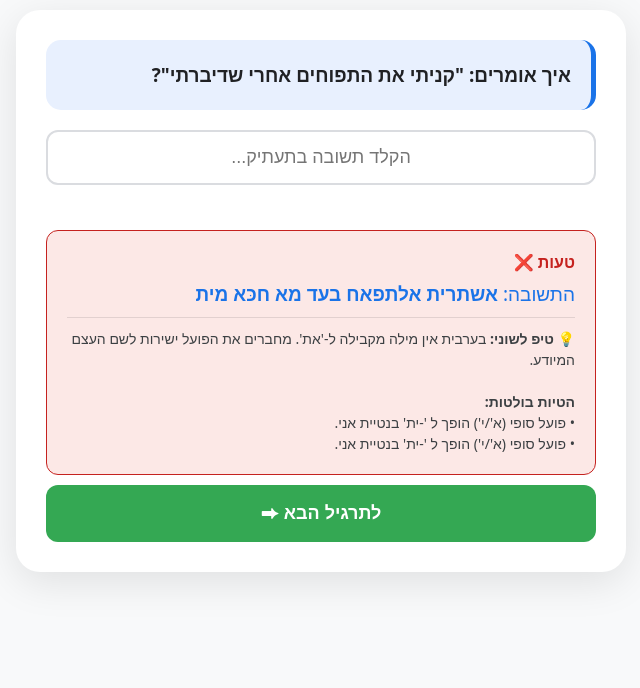
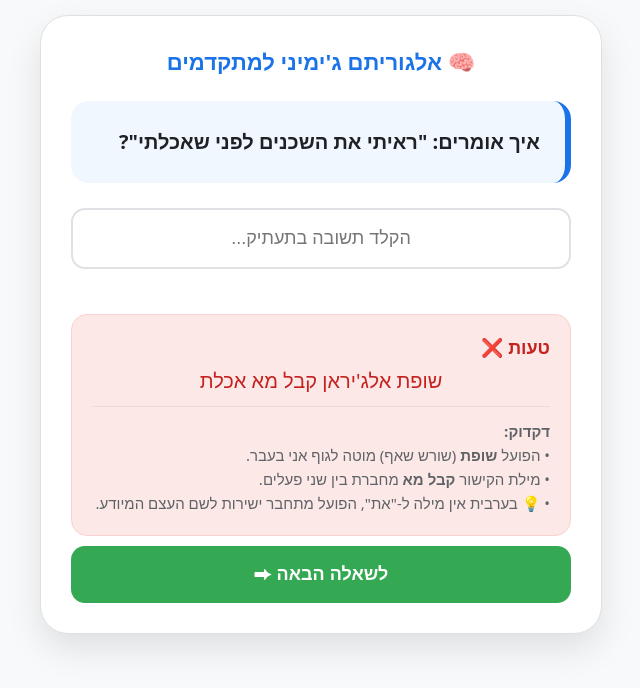
Before and after one commit to NetanelCochavi/Arabic, a plain HTML site: page index.html in a window 1280 px wide. Both pictures are taken after a click on the button "בדוק תשובה". Shown: the whole page, without its empty margins (319-959 px from the left). Drawn offline with Linux system fonts and the light colour scheme.

Commit message:
Update index.html

```diff
--- a/index.html
+++ b/index.html
@@ -3,65 +3,69 @@
 <head>
     <meta charset="UTF-8">
     <meta name="viewport" content="width=device-width, initial-scale=1.0">
-    <title>מתרגל ערבית - דיוק תחבירי</title>
+    <title>מתרגל ערבית למתקדמים 14.0</title>
     <style>
-        :root { --primary: #1a73e8; --success: #34a853; --bg: #f8f9fa; }
-        body { font-family: system-ui, sans-serif; background: var(--bg); display: flex; justify-content: center; padding: 10px; margin: 0; }
-        .card { background: white; padding: 30px; border-radius: 24px; box-shadow: 0 10px 40px rgba(0,0,0,0.1); width: 100%; max-width: 550px; text-align: right; }
-        .question-box { background: #e8f0fe; padding: 20px; border-radius: 15px; margin-bottom: 20px; border-right: 5px solid var(--primary); }
-        .question-text { font-size: 19px; font-weight: 700; color: #202124; line-height: 1.6; }
-        input { width: 100%; padding: 15px; border: 2px solid #dadce0; border-radius: 12px; font-size: 18px; margin-bottom: 20px; box-sizing: border-box; text-align: center; }
-        .btn { background: var(--primary); color: white; border: none; padding: 18px; border-radius: 12px; cursor: pointer; font-size: 18px; width: 100%; font-weight: bold; }
-        .feedback { margin-top: 25px; padding: 20px; border-radius: 12px; display: none; text-align: right; }
-        .correct { background: #e6f4ea; color: #137333; border: 1px solid #137333; }
-        .wrong { background: #fce8e6; color: #c5221f; border: 1px solid #c5221f; }
-        .explanation-text { font-size: 14px; line-height: 1.5; color: #3c4043; margin-top: 10px; border-top: 1px solid rgba(0,0,0,0.1); padding-top: 10px; }
+        :root { --primary: #1a73e8; --success: #34a853; --error: #d93025; --bg: #f8f9fa; }
+        body { font-family: system-ui, -apple-system, sans-serif; background: var(--bg); display: flex; justify-content: center; padding: 15px; margin: 0; }
+        .card { background: white; padding: 30px; border-radius: 28px; box-shadow: 0 15px 35px rgba(0,0,0,0.1); width: 100%; max-width: 500px; text-align: right; border: 1px solid #e0e0e0; }
+        .header { display: flex; align-items: center; justify-content: center; gap: 10px; margin-bottom: 25px; color: var(--primary); font-size: 22px; font-weight: bold; }
+        .question-box { background: #f0f7ff; padding: 25px; border-radius: 18px; margin-bottom: 25px; border-right: 6px solid var(--primary); }
+        .question-text { font-size: 20px; font-weight: 800; color: #202124; line-height: 1.6; }
+        input { width: 100%; padding: 18px; border: 2px solid #dfe1e5; border-radius: 14px; font-size: 18px; margin-bottom: 20px; box-sizing: border-box; text-align: center; transition: 0.3s; }
+        input:focus { border-color: var(--primary); outline: none; box-shadow: 0 0 8px rgba(26,115,232,0.2); }
+        .btn { background: var(--primary); color: white; border: none; padding: 18px; border-radius: 14px; cursor: pointer; font-size: 18px; width: 100%; font-weight: bold; transition: 0.2s; }
+        .btn:active { transform: scale(0.98); }
+        .feedback { margin-top: 25px; padding: 20px; border-radius: 16px; display: none; }
+        .correct { background: #e6f4ea; color: #137333; border: 1px solid #c6e7d1; }
+        .wrong { background: #fce8e6; color: #c5221f; border: 1px solid #fad2cf; }
+        .explanation { font-size: 15px; line-height: 1.6; margin-top: 12px; padding-top: 12px; border-top: 1px solid rgba(0,0,0,0.06); color: #5f6368; }
     </style>
 </head>
 <body>
 
 <div class="card">
+    <div class="header">🧠 אלגוריתם ג'ימיני למתקדמים</div>
+
     <div class="question-box">
-        <div id="question" class="question-text">מייצר משפט...</div>
+        <div id="question" class="question-text">מייצר משפט הגיוני...</div>
     </div>
 
     <input type="text" id="answer" placeholder="הקלד תשובה בתעתיק..." autocomplete="off">
     <button id="action-btn" class="btn" onclick="checkAnswer()">בדוק תשובה</button>
 
     <div id="feedback" class="feedback">
-        <div id="feedback-status" style="font-weight:bold; margin-bottom:8px;"></div>
-        <div id="feedback-ans" style="font-size: 19px; margin-bottom: 5px; color: #1a73e8;"></div>
-        <div id="feedback-exp" class="explanation-text"></div>
+        <div id="status" style="font-weight: bold; font-size: 18px; margin-bottom: 8px;"></div>
+        <div id="correct-ans" style="font-size: 20px; margin-bottom: 10px; direction: ltr; text-align: center;"></div>
+        <div id="exp" class="explanation"></div>
     </div>
 
-    <button id="next-btn" class="btn" style="display:none; background: var(--success); margin-top:10px" onclick="generateQuestion()">לתרגיל הבא ⮕</button>
+    <button id="next-btn" class="btn" style="display:none; background: var(--success); margin-top:10px" onclick="generateQuestion()">לשאלה הבאה ⮕</button>
 </div>
 
 <script>
-    const verbs = [
-        {h:'אכל', s:'אכל', t:'reg', q:'אכל'}, {h:'קנה', s:'אשתרא', t:'endA', q:'קני'},
-        {h:'ראה', s:'שאף', t:'hollow', q:'ראי'}, {h:'ביקר', s:'זאר', t:'hollow', q:'ביקר'},
-        {h:'דיבר עם', s:'חכּא מע', t:'endA', q:'דיבר'}
-    ];
-
-    const connectors = [
-        {h:'לפני ש', s:'קבל מא'}, {h:'אחרי ש', s:'בעד מא'}
-    ];
-
-    const nouns = [
-        {h:'השכנים', s:'אלג\'יראן'}, {h:'התפוחים', s:'אלתפאח'}, {h:'החברים', s:'אלאסחאב'}
+    // מאגר משופר עם לוגיקה של הקשר
+    const scenarios = [
+        {
+            v: {h:'ראיתי', s:'שופת', t:'hollow', root:'שאף'},
+            n: {h:'השכנים', s:'אלג\'יראן'},
+            c: {h:'לפני ש', s:'קבל מא'},
+            v2: {h:'אכלתי', s:'אכלת', t:'reg', root:'אכל'}
+        },
+        {
+            v: {h:'קניתי', s:'אשתרית', t:'endA', root:'אשתרא'},
+            n: {h:'התפוחים', s:'אלתפאח'},
+            c: {h:'אחרי ש', s:'בעד מא'},
+            v2: {h:'דיברתי', s:'חכּית', t:'endA', root:'חכּא'}
+        },
+        {
+            v: {h:'ביקרתי', s:'זורת', t:'hollow', root:'זאר'},
+            n: {h:'החברים', s:'אלאסחאב'},
+            c: {h:'כאשר', s:'למא'},
+            v2: {h:'נהגתי', s:'סוקת', t:'hollow', root:'סאק'}
+        }
     ];
 
     let cur = {};
-
-    function getVerbForm(v) {
-        if (v.t === 'endA') return { s: v.s.slice(0, -1) + "ית", exp: "פועל סופי (א'/י') הופך ל '-ית' בנטיית אני." };
-        if (v.t === 'hollow') {
-            const hols = { 'שאף':'שופת', 'סאק':'סוקת', 'זאר':'זורת' };
-            return { s: hols[v.s], exp: "פועל חלול - ה-א' נשמטת והופכת לתנועה קצרה (u)." };
-        }
-        return { s: v.s + "ת", exp: "פועל רגיל מקבל סיומת ת'." };
-    }
 
     function generateQuestion() {
         document.getElementById('feedback').style.display = 'none';
@@ -69,22 +73,18 @@
         document.getElementById('action-btn').style.display = 'block';
         document.getElementById('answer').value = '';
 
-        const v1 = verbs[Math.floor(Math.random() * verbs.length)];
-        const v2 = verbs[Math.floor(Math.random() * verbs.length)];
-        const conn = connectors[Math.floor(Math.random() * connectors.length)];
-        const n = nouns[Math.floor(Math.random() * nouns.length)];
+        const s = scenarios[Math.floor(Math.random() * scenarios.length)];
 
-        const vf1 = getVerbForm(v1);
-        const vf2 = getVerbForm(v2);
+        // בערבית אין "את" - חיבור ישיר
+        cur = {
+            text: `איך אומרים: "${s.v.h} את ${s.n.h} ${s.c.h}${s.v2.h}"?`,
+            ans: `${s.v.s} ${s.n.s} ${s.c.s} ${s.v2.s}`,
+            exp: `<b>דקדוק:</b><br>
+                  • הפועל <b>${s.v.s}</b> (שורש ${s.v.root}) מוטה לגוף אני בעבר.<br>
+                  • מילת הקישור <b>${s.c.s}</b> מחברת בין שני פעלים.<br>
+                  • 💡 בערבית אין מילה ל-"את", הפועל מתחבר ישירות לשם העצם המיודע.`
+        };
 
-        // בעברית נוסיף "את" למען ההגיון, בערבית נוריד אותה.
-        let needsEtInHebrew = !v1.h.includes('עם');
-        let q = `איך אומרים: "${v1.q}תי ${needsEtInHebrew ? 'את ' : ''}${n.h} ${conn.h}${v2.q}תי"?`;
-        let a = `${vf1.s} ${n.s} ${conn.s} ${vf2.s}`;
-
-        let exp = `💡 <b>טיפ לשוני:</b> בערבית אין מילה מקבילה ל-'את'. מחברים את הפועל ישירות לשם העצם המיודע.<br><br><b>הטיות בולטות:</b><br>• ${vf1.exp}<br>• ${vf2.exp}`;
-
-        cur = { text: q, ans: a, exp: exp };
         document.getElementById('question').innerText = cur.text;
     }
 
@@ -94,15 +94,15 @@
         const f = document.getElementById('feedback');
 
         if (u === a || u === a.replace(/ /g, "")) {
-            document.getElementById('feedback-status').innerText = "נכון מאוד! ✅";
+            document.getElementById('status').innerText = "נכון מאוד! ✅";
             f.className = "feedback correct";
         } else {
-            document.getElementById('feedback-status').innerText = "טעות ❌";
+            document.getElementById('status').innerText = "טעות ❌";
             f.className = "feedback wrong";
         }
 
-        document.getElementById('feedback-ans').innerHTML = `התשובה: <b>${cur.ans}</b>`;
-        document.getElementById('feedback-exp').innerHTML = cur.exp;
+        document.getElementById('correct-ans').innerText = cur.ans;
+        document.getElementById('exp').innerHTML = cur.exp;
         f.style.display = 'block';
         document.getElementById('next-btn').style.display = 'block';
         document.getElementById('action-btn').style.display = 'none';
```
